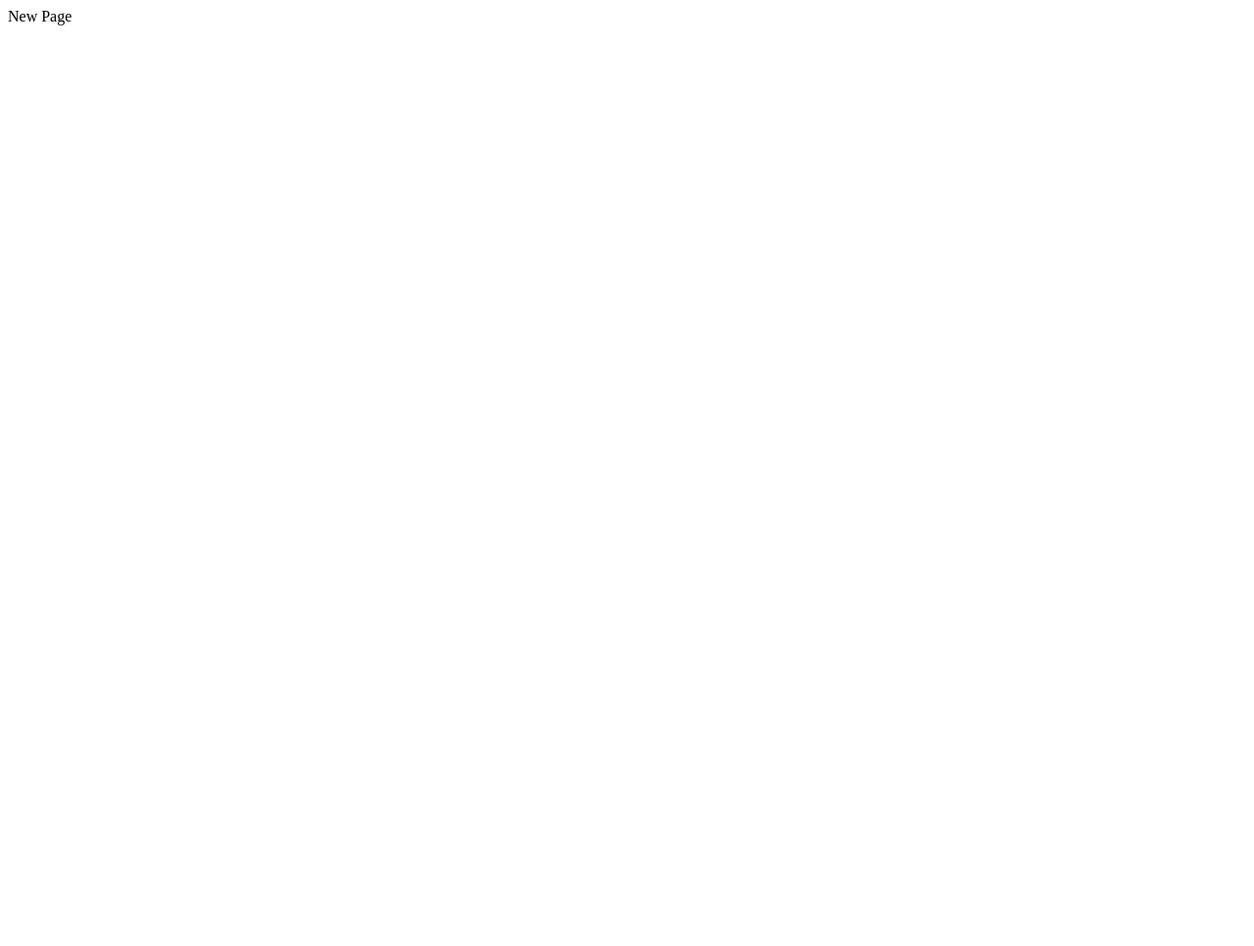
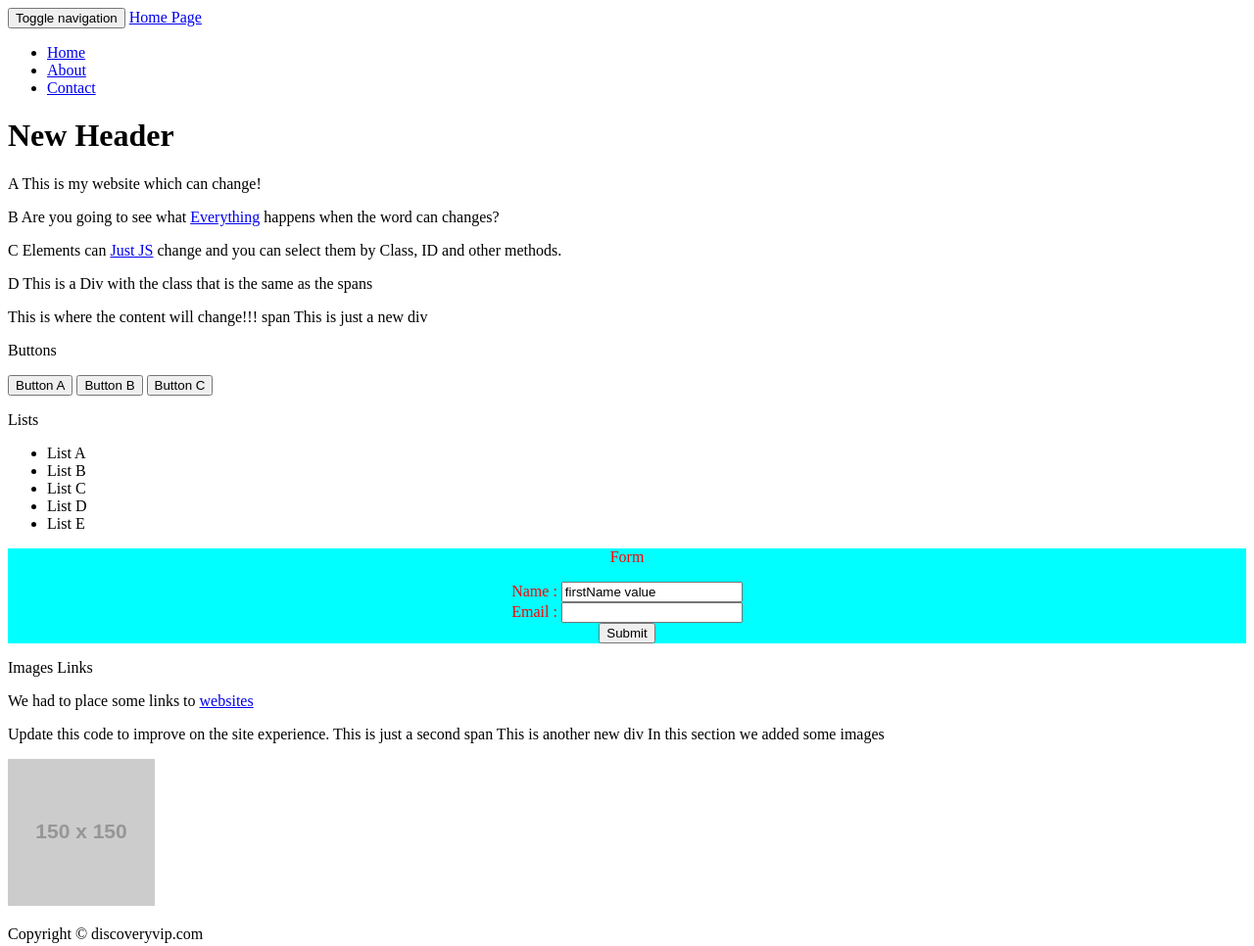
Before and after one commit to iavonberg/JSPractice, a plain HTML site: page index.html in a window 1280 px wide. Shown: the whole page at 98% size. Before the commit the page ends 800 px from the top, so only its background shows below. Drawn offline with Linux system fonts and the light colour scheme; placeholder pictures from the web are drawn by us.

Commit message:
updated to provided html and queryselector practice

```diff
--- a/index.html
+++ b/index.html
@@ -1,13 +1,80 @@
 <!DOCTYPE html>
-<html lang="en">
+<html>
+
 <head>
-    <meta charset="UTF-8">
-    <meta http-equiv="X-UA-Compatible" content="IE=edge">
-    <meta name="viewport" content="width=device-width, initial-scale=1.0">
-    <title>JS DOM Practice</title>
+    <title>JavaScript DOM</title>
+    <style>
+        .red {
+            color: red;
+            background-color: aqua;
+            text-align: center;
+        }
+
+        .blue {
+            color: blue;
+        }
+    </style>
 </head>
+
 <body>
-    <p id="idOne">Hello World</p>
+    <nav role="navigation" class="navbar navbar-default">
+        <div class="navbar-header">
+            <button type="button" data-target="#navbarCollapse" data-toggle="collapse" class="navbar-toggle"> <span class="sr-only">Toggle navigation</span> <span class="icon-bar"></span> <span class="icon-bar"></span> <span class="icon-bar"></span> </button> <a href="#" class="navbar-brand">Home Page</a> </div>
+        <div id="navbarCollapse" class="collapse navbar-collapse">
+            <ul class="nav navbar-nav">
+                <li class="active"><a href="#">Home</a></li>
+                <li><a href="#">About</a></li>
+                <li><a href="#">Contact</a></li>
+            </ul>
+        </div>
+    </nav>
+    <div class="container">
+        <h1 id="header">Welcome to My Website</h1>
+        <div id="topSection" class="row">
+            <p><span class="second">A</span> This is my website which <span class="first">can</span> change!</p>
+            <p><span class="second">B</span> Are you going to see what <a href="http://www.google.com?s=JSAJAX">Everything</a> happens when the word <span class="first">can</span> changes?</p>
+            <p><span class="second">C</span> Elements can <a href="http://www.google.com?s=JS">Just JS</a> change and you <span class="first">can</span> select them by Class, ID and other methods.</p>
+            <div class="first"><span class="second">D</span> This is a Div with the class that is the same as the spans</div>
+        </div>
+        <div id="outPut" class="row">
+            <p id="outputContent" class="outputClass"> This is where the content will change!!! <span class="first">span</span> <span class="first">This is just a new div</span></p>
+        </div>
+        <div class="row">
+            <p> Buttons</p>
+            <button id="btnA">Button A</button>
+            <button id="btnB">Button B</button>
+            <button id="btnC">Button C</button>
+        </div>
+        <div class="row">
+            <p> Lists</p>
+            <ul>
+                <li id="listA" class="listClass">List A</li>
+                <li id="listB" class="listClass">List B</li>
+                <li id="listC" class="listClass">List C</li>
+                <li id="listD" class="listClass">List D</li>
+                <li id="listE" class="listClass">List E</li>
+            </ul>
+        </div>
+        <div class="row red">
+            <p> Form</p>
+            <form> Name :
+                <input name="firstName" type="text" id="firstName" value="firstName value">
+                <br> Email :
+                <input name="email" type="email" id="email">
+                <br>
+                <input name="submitButton" type="submit" id="submitButton"> </form>
+        </div>
+        <div class="row">
+            <p> Images Links</p>
+            <p>We had to place some links to <a href="http://www.discoveryvip.com"> websites </a> </p>
+            <p> Update this code to improve on the site experience. This is just a second <span class="second">span</span> <span class="second">This is another new div</span> In this section we added some images</p>
+            <p> <img id="myImage" src="https://via.placeholder.com/150" alt="temp image"> </p>
+        </div>
+        <div id="footer" class="row">
+            <div> Copyright © discoveryvip.com </div>
+        </div>
+    </div>
     <script src="script.js"></script>
 </body>
+
 </html>
--- a/script.js
+++ b/script.js
@@ -1,3 +1,2 @@
-document.body.innerHTML = "New Page";
-console.log(document.body);
-console.dir(document.body);
+const hh = document.querySelector('#header');
+hh.textContent = "New Header";
```
